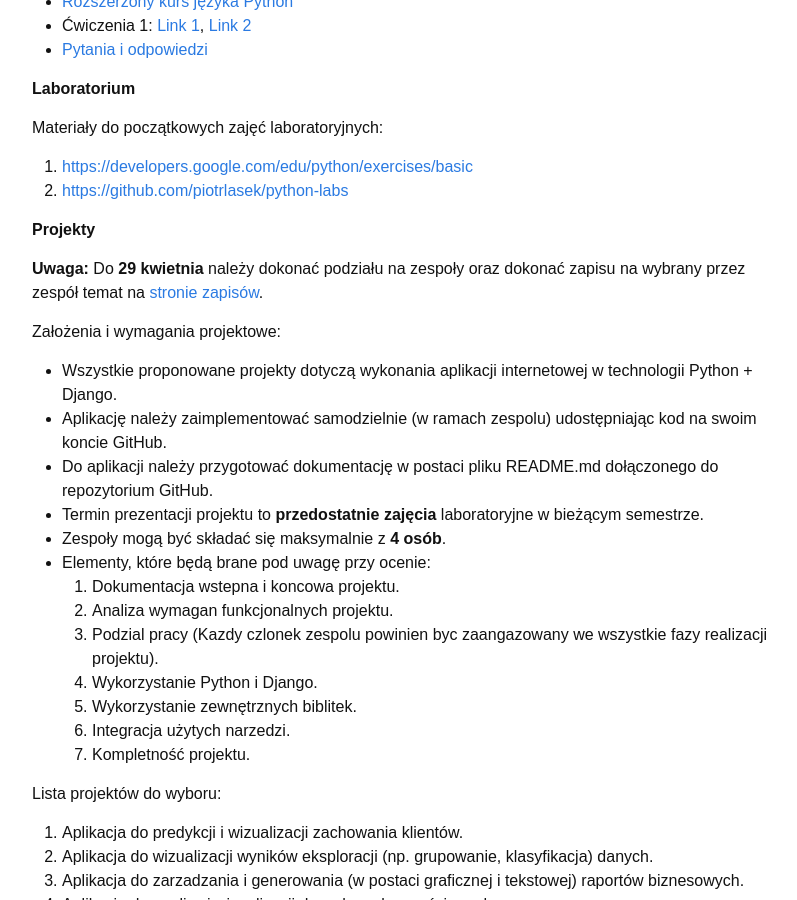
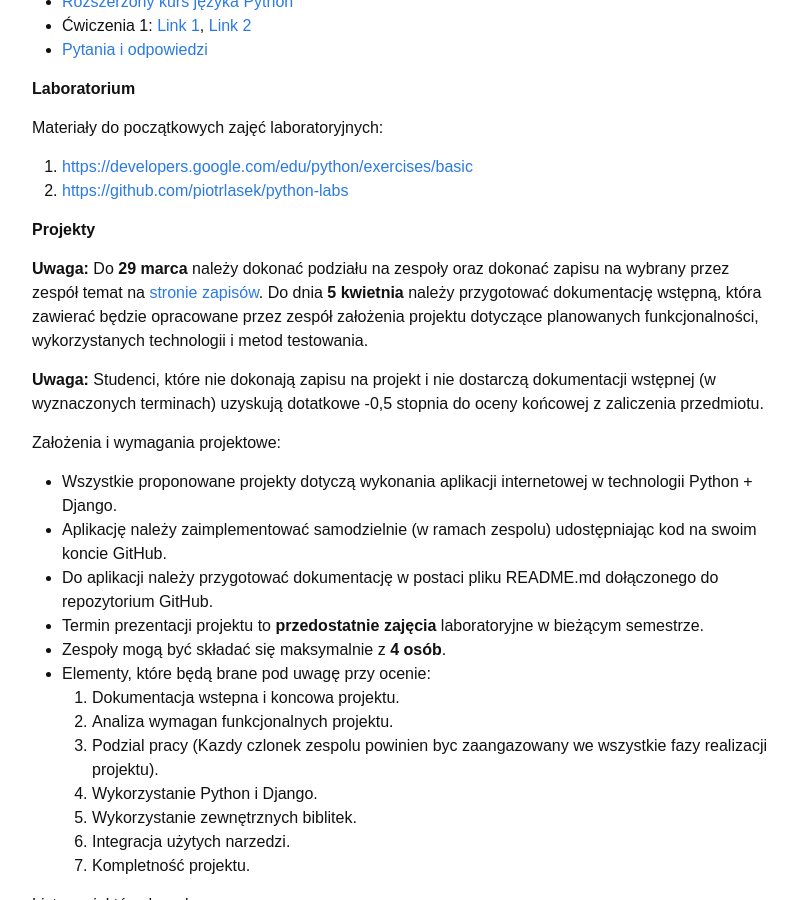
Before and after one commit to piotrlasek/piotrlasek.github.io, a Jekyll site: the page built from for-students/ai2-2017.md, in a window 1280 px wide and 900 px high, scrolled down 635 px. Shown: the whole window, without its empty margins (238-1035 px from the left). Built offline with Jekyll 4.4.1, drawn with Linux system fonts in a browser that asks for light colours.

Commit message:
Update ai2-2017.md

```diff
--- a/for-students/ai2-2017.md
+++ b/for-students/ai2-2017.md
@@ -29,8 +29,10 @@ Materiały do początkowych zajęć laboratoryjnych:
 
 # Projekty
 
-**Uwaga:** Do **29 kwietnia** należy dokonać podziału na zespoły oraz dokonać zapisu na wybrany przez
-zespół temat na [stronie zapisów](https://docs.google.com/document/d/1ysbPqXybqgpxvLWPetOv--JI32nEqR8gYSTS3sWzMeA/edit?usp=sharing).
+**Uwaga:** Do **29 marca** należy dokonać podziału na zespoły oraz dokonać zapisu na wybrany przez
+zespół temat na [stronie zapisów](https://docs.google.com/document/d/1ysbPqXybqgpxvLWPetOv--JI32nEqR8gYSTS3sWzMeA/edit?usp=sharing). Do dnia **5 kwietnia** należy przygotować dokumentację wstępną, która zawierać będzie opracowane przez zespół założenia projektu dotyczące planowanych funkcjonalności, wykorzystanych technologii i metod testowania.
+
+**Uwaga:** Studenci, które nie dokonają zapisu na projekt i nie dostarczą dokumentacji wstępnej (w wyznaczonych terminach) uzyskują dotatkowe -0,5 stopnia do oceny końcowej z zaliczenia przedmiotu.
 
 Założenia i wymagania projektowe:
 * Wszystkie proponowane projekty dotyczą wykonania aplikacji internetowej w technologii
```
